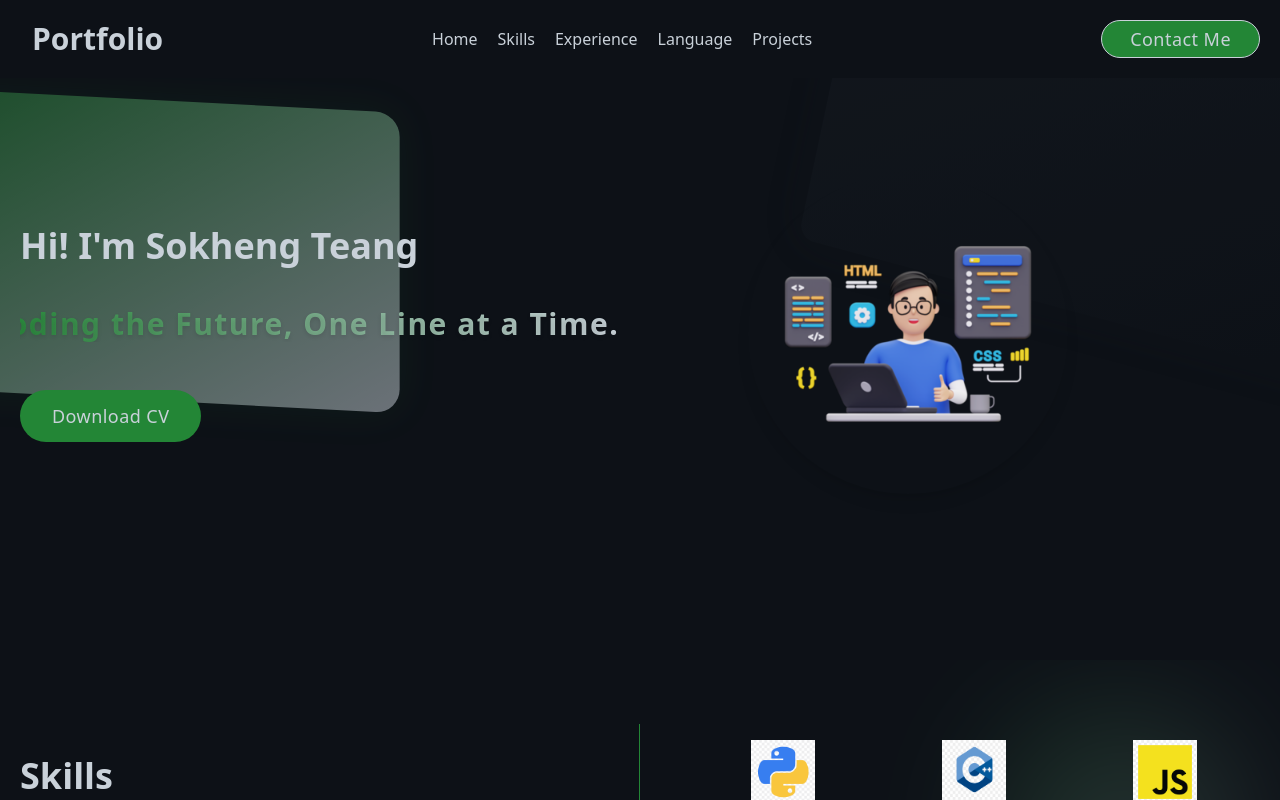
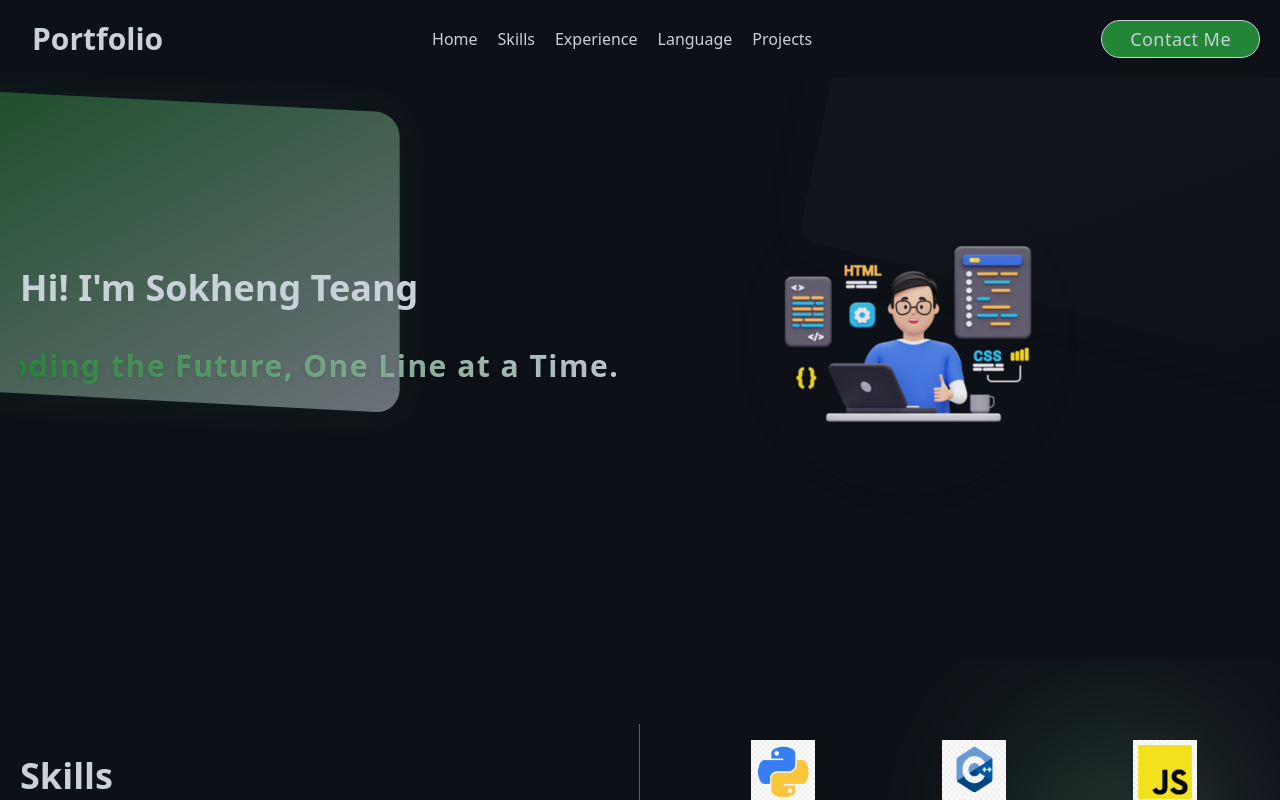
Before and after one commit to sokkhengg/portfolio-reactJs, a React (Vite) app: page / in a window 1280 px wide. Shown: the top 800 px of the page. Built offline with nearby package versions, Linux system fonts and the light colour scheme.

Commit message:
update hero files

```diff
--- a/src/components/hero/Hero.jsx
+++ b/src/components/hero/Hero.jsx
@@ -1,7 +1,6 @@
 import React from 'react';
 import { motion } from 'framer-motion';
 import Navbar from '../navbar/Navbar';
-import CV from './CV.pdf';
 import img from '../../assets/img.png';
 
 export default function Hero() {
@@ -44,20 +43,6 @@ export default function Hero() {
               </motion.div>
             </div>
 
-            {/* Download CV Button */}
-            <div className='flex justify-center mt-8'>
-              <a href={CV} download>
-                <motion.button
-                  whileHover={{ scale: 1.05, boxShadow: '0px 10px 20px rgba(35,134,54,0.7)' }}
-                  whileTap={{ scale: 0.95 }}
-                  className='inline-flex text-[#c9d1d9] bg-[#238636] border-0 py-3 px-8
-                  focus:outline-none hover:bg-[#161b22] hover:shadow-[0_0_40px_rgba(35,134,54,0.7)]
-                  rounded-full text-lg font-medium tracking-wide transition-all duration-300'
-                >
-                  Download CV
-                </motion.button>
-              </a>
-            </div>
           </div>
 
           {/* Profile Image */}
```
Also changed, not shown: 1 other file (tests, documents, lock files or other folders).
